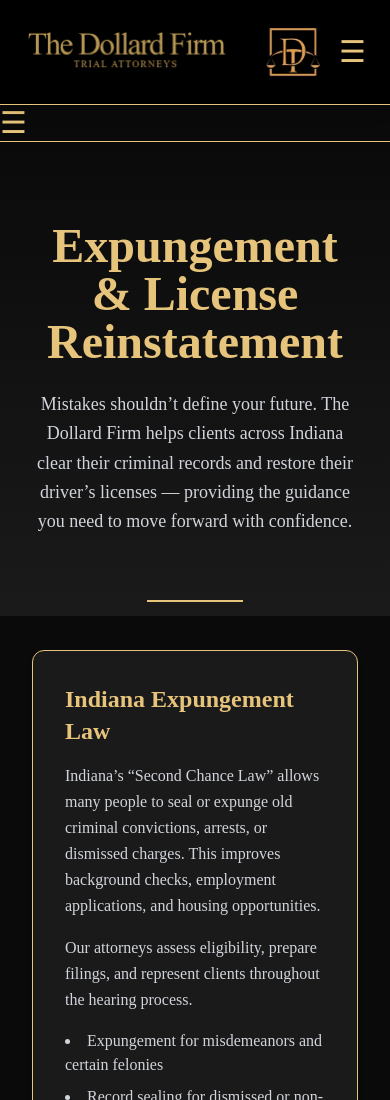
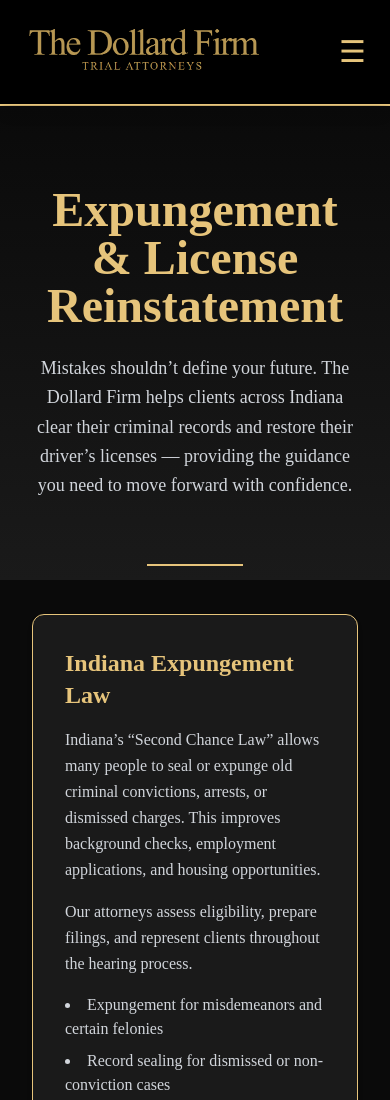
Before and after one commit to GunthertheGrump/The-Dollard-Firm-Website, a plain HTML site: page criminal-expungement.html in a window 390 px wide. Shown: the top 1100 px of the page. Drawn offline with nearby package versions, Linux system fonts and the light colour scheme.

Commit message:
Update criminal-expungement.html

```diff
--- a/criminal-expungement.html
+++ b/criminal-expungement.html
@@ -1,24 +1,29 @@
 <!DOCTYPE html>
 <html lang="en">
 <head>
-<meta charset="UTF-8" />
-<meta name="viewport" content="width=device-width, initial-scale=1.0" />
-<title>Expungement & License Reinstatement | The Dollard Firm</title>
-<meta name="description" content="Clear your record and regain your license with The Dollard Firm in Noblesville, Indiana. Experienced expungement and reinstatement attorneys helping clients move forward.">
+<meta charset="UTF-8">
+<meta name="viewport" content="width=device-width, initial-scale=1.0">
+<title> Criminal Expungement| The Dollard Firm</title>
+<meta name="description" content="Explore the criminal and civil defense practice areas of The Dollard Firm in Noblesville, IN. Experienced legal representation you can trust.">
 <script src="https://cdn.tailwindcss.com"></script>
 <link rel="icon" href="logo.png" type="image/png">
 <link rel="apple-touch-icon" sizes="180x180" href="logo.png">
 <style>
-  body { font-family: 'Baskerville', serif; }
+  .accordion-content { display: none; }
 </style>
 </head>
-<body class="bg-[#0a0a0a] text-gray-100">
+
+
+<body class="bg-[#0a0a0a] text-gray-100" style="font-family: 'Baskerville', serif;">
+
 
 <!-- Header -->
 <header class="flex justify-between items-center p-6 border-b border-[#E6C47B] shadow-lg sticky top-0 z-50 bg-black">
-  <a href="index.html" class="flex items-center">
-    <img src="logo-gold.png" alt="The Dollard Firm Logo" class="h-12 w-auto">
-  </a>
+  <div class="flex items-center gap-3">
+    <img src="logo-gold.png" alt="The Dollard Firm Gold Logo" class="h-14 w-auto">
+  </div>
+
+  <!-- Desktop nav -->
   <nav class="hidden md:flex gap-6 text-gray-100 font-medium tracking-wide">
     <a href="index.html" class="hover:text-[#E6C47B] transition-colors">Home</a>
     <a href="practice.html" class="hover:text-[#E6C47B] transition-colors">Practice Areas</a>
@@ -26,13 +31,8 @@
     <a href="about.html" class="hover:text-[#E6C47B] transition-colors">About</a>
     <a href="contact.html" class="hover:text-[#E6C47B] transition-colors">Contact</a>
   </nav>
-  <div class="ml-4">
-    <img src="logo.png" alt="The Dollard Firm Logo" class="h-14 w-auto">
-  </div>
-  <button id="mobile-menu-button" class="md:hidden text-[#E6C47B] text-3xl focus:outline-none transition-transform duration-300" aria-label="Toggle navigation menu">☰</button>
-</header>
 
-  <!-- Mobile Menu Button -->
+   <!-- Mobile Menu Button -->
   <button id="mobile-menu-button" class="md:hidden text-[#E6C47B] text-3xl focus:outline-none transition-transform duration-300">
     ☰
   </button>
```
